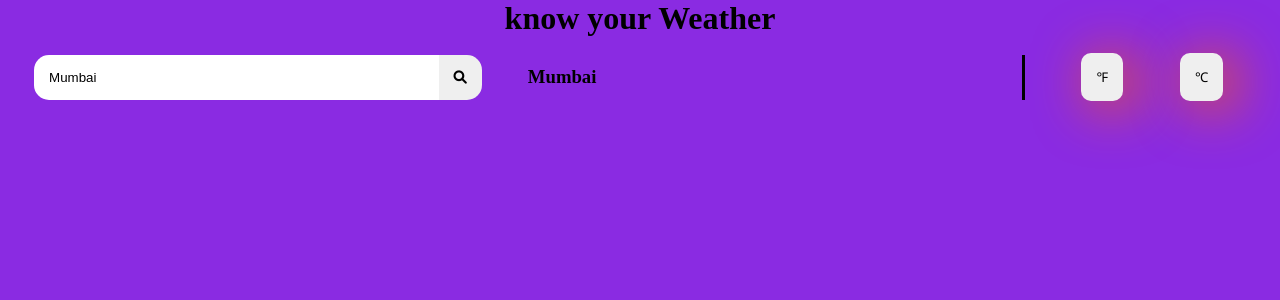
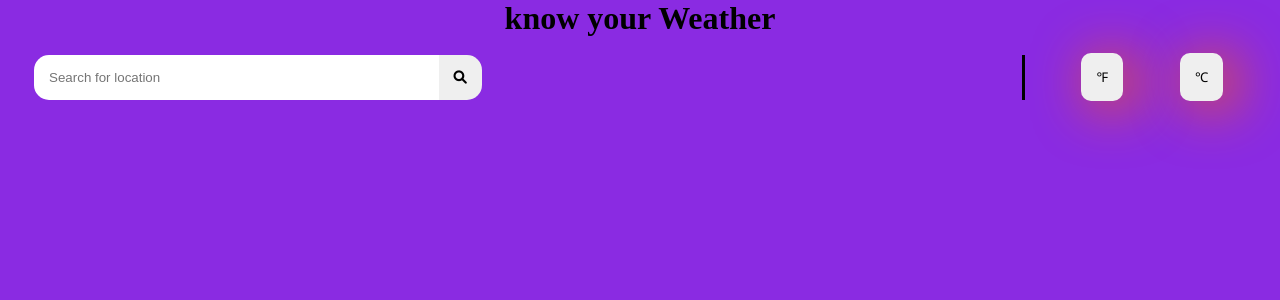
Before and after one commit to kalpanadd/Weather_App, a React (Create React App) app: page / in a window 1280 px wide. Shown: the top 300 px of the page. Built offline with nearby package versions, Linux system fonts and the light colour scheme; no server answers.

Commit message:
added current temperature feature

```diff
--- a/src/App.jsx
+++ b/src/App.jsx
@@ -1,9 +1,33 @@
 import React from 'react';
 import './App.css';
-import { useState } from 'react';
+import { useState, useEffect } from 'react';
 
 function App() {
-  const [location, setLocation] = useState('Mumbai');
+  const [location, setLocation] = useState('');
+  const [search, setSearch] = useState('');
+  const [result, setResult] = useState();
+
+
+  useEffect(() => {
+    const fetchData = async () => {
+      const url = `http://api.openweathermap.org/data/2.5/weather?q=${search}&appid=d360f69d6ce664325674bb8d30e62124`
+      const res = await fetch(url);
+      console.log(res);
+      const data = await res.json();
+      setResult(data)
+      console.log(data)
+      console.log(result);
+    };
+    fetchData();
+  }, [search])
+
+  function handleSubmit(e) {
+    e.preventDefault();
+    setSearch(location);
+    setLocation('');
+
+  }
+
 
   return (
     <div className="app">
@@ -12,12 +36,14 @@ function App() {
       <div className="search_div">
         <div className="search_left">
           <div>
-            <input type="text"
-              className="search_input"
-              placeholder="Search for location"
-              value={location}
-              onChange={(e) => setLocation(e.target.value)} />
-            <button className="search_btn"><i className="fas fa-search"></i></button>
+            <form onSubmit={(e) => handleSubmit(e)}>
+              <input type="text"
+                className="search_input"
+                placeholder="Search for location"
+                value={location}
+                onChange={(e) => setLocation(e.target.value)} />
+              <button type="submit" className="search_btn"><i className="fas fa-search"></i></button>
+            </form>
           </div>
           <div><h3>{location}</h3></div>
 
```
